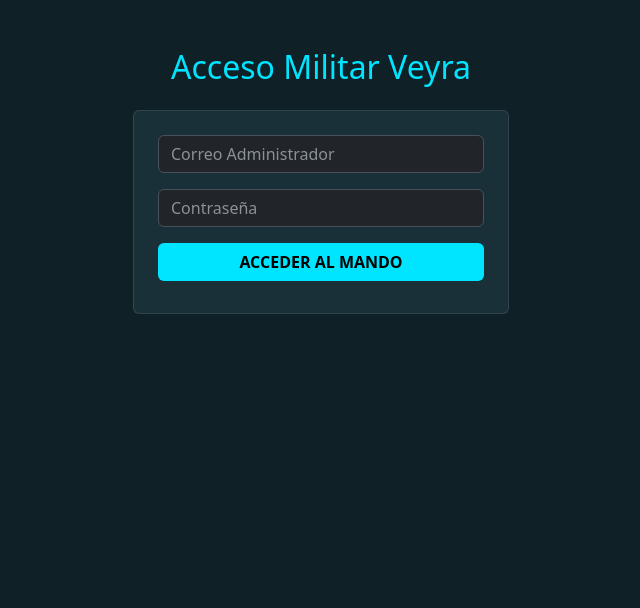
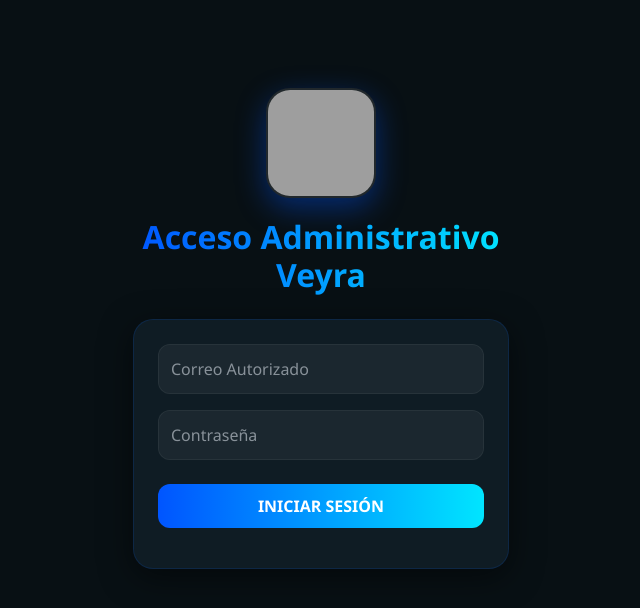
Before and after one commit to leoniball/veyra_backend, a Flask app: page /backoffice in a window 1280 px wide. Shown: the top 608 px of the page, without its empty margins (319-959 px from the left). Run offline with Flask 3, Linux system fonts and the light colour scheme; grey boxes are pictures that could not be loaded.

Commit message:
fix: compatibilidad estandar de css para renderizado de fuentes

```diff
--- a/templates/admin_dashboard.html
+++ b/templates/admin_dashboard.html
@@ -2,48 +2,123 @@
 <html lang="es" data-bs-theme="dark">
 <head>
     <meta charset="UTF-8">
-    <title>Veyra Money | Mando Central</title>
+    <title>Veyra Money | Administrativo</title>
     <link href="https://cdn.jsdelivr.net/npm/bootstrap@5.3.0/dist/css/bootstrap.min.css" rel="stylesheet">
     <style>
-        body { background-color: #102027; }
-        .card { background-color: #1A3039; border: 1px solid rgba(255,255,255,0.1); }
-        .text-cyan { color: #00E5FF; }
-        .btn-cyan { background-color: #00E5FF; color: black; font-weight: bold; }
+        body {
+            background-color: #081014;
+            font-family: 'Segoe UI', system-ui, sans-serif;
+        }
+        .card {
+            background-color: #0f1c24;
+            border: 1px solid rgba(0, 102, 255, 0.15);
+            box-shadow: 0 8px 32px rgba(0, 0, 0, 0.5);
+            border-radius: 20px;
+        }
+        .text-gradient {
+    background: linear-gradient(90deg, #0055ff, #00E5FF);
+    -webkit-background-clip: text;
+    background-clip: text;
+    -webkit-text-fill-color: transparent;
+    font-weight: 900;
+}
+        .btn-veyra {
+            background: linear-gradient(90deg, #0055ff, #00E5FF);
+            color: white;
+            font-weight: bold;
+            border: none;
+            transition: 0.3s;
+            border-radius: 12px;
+            padding: 10px;
+        }
+        .btn-veyra:hover {
+            box-shadow: 0 0 15px rgba(0, 229, 255, 0.5);
+            color: white;
+        }
         button:disabled { opacity: 0.6; cursor: not-allowed; }
+
+        .logo-container {
+            width: 110px;
+            height: 110px;
+            margin: 0 auto 20px;
+            border-radius: 24px;
+            overflow: hidden;
+            box-shadow: 0 10px 30px rgba(0, 85, 255, 0.4);
+            border: 2px solid rgba(255,255,255,0.1);
+        }
+        .logo-container img {
+            width: 100%;
+            height: 100%;
+            object-fit: cover;
+        }
+
+        .nav-tabs { border-bottom: 1px solid rgba(255,255,255,0.1); }
+        .nav-tabs .nav-link { color: rgba(255,255,255,0.6); border: none; }
+        .nav-tabs .nav-link:hover { color: white; }
+        .nav-tabs .nav-link.active {
+            background-color: transparent !important;
+            border-bottom: 3px solid #00E5FF;
+            color: #00E5FF !important;
+            font-weight: bold;
+        }
+
+        .form-control {
+            background-color: rgba(255,255,255,0.05) !important;
+            border: 1px solid rgba(255,255,255,0.1);
+            color: white !important;
+            border-radius: 12px;
+            padding: 12px;
+        }
+        .form-control:focus {
+            box-shadow: 0 0 0 0.25rem rgba(0, 229, 255, 0.25);
+            border-color: #00E5FF;
+        }
     </style>
 </head>
 <body>
     <!-- PANTALLA DE LOGIN -->
-    <div class="container mt-5" id="login-section" style="max-width: 400px;">
-        <h2 class="mb-4 text-cyan text-center">Acceso Militar Veyra</h2>
+    <div class="container mt-5" id="login-section" style="max-width: 400px; padding-top: 5vh;">
+        <!-- CONTENEDOR DEL LOGO -->
+        <div class="logo-container">
+            <!-- AQUÍ VA LA RUTA DE TU IMAGEN -->
+            <img src="/static/logo_veyra.jpg" alt="Logo Veyra">
+        </div>
+
+        <h2 class="mb-4 text-gradient text-center">Acceso Administrativo Veyra</h2>
+
         <div class="card p-4">
-            <input type="email" id="email" class="form-control mb-3 bg-dark text-white" placeholder="Correo Administrador">
-            <input type="password" id="password" class="form-control mb-3 bg-dark text-white" placeholder="Contraseña">
-            <button class="btn btn-cyan w-100" onclick="login(this)" id="btnLogin">ACCEDER AL MANDO</button>
-            <div id="login-error" class="text-danger mt-2 text-center"></div>
+            <input type="email" id="email" class="form-control mb-3" placeholder="Correo Autorizado">
+            <input type="password" id="password" class="form-control mb-4" placeholder="Contraseña">
+            <button class="btn btn-veyra w-100" onclick="login(this)" id="btnLogin">INICIAR SESIÓN</button>
+            <div id="login-error" class="text-danger mt-3 text-center fw-bold"></div>
         </div>
     </div>
 
     <!-- PANEL PRINCIPAL -->
     <div class="container mt-5 d-none" id="dashboard-section">
-        <div class="d-flex justify-content-between align-items-center mb-4">
-            <h2 class="text-cyan">Centro de Auditoría</h2>
-            <button class="btn btn-outline-danger btn-sm" onclick="logout()">Cerrar Sesión</button>
+        <div class="d-flex justify-content-between align-items-center mb-4 bg-dark p-3 rounded-4" style="background-color: #0f1c24 !important; border: 1px solid rgba(0, 102, 255, 0.15);">
+            <div class="d-flex align-items-center gap-3">
+                <div style="width: 50px; height: 50px; border-radius: 12px; overflow: hidden;">
+                    <img src="/static/logo_veyra.jpg" alt="Logo" style="width: 100%; height: 100%; object-fit: cover;">
+                </div>
+                <h2 class="text-gradient mb-0">Centro de Auditoría</h2>
+            </div>
+            <button class="btn btn-outline-danger btn-sm rounded-3 px-3" onclick="logout()">Cerrar Sesión</button>
         </div>
 
-        <ul class="nav nav-tabs" id="myTab" role="tablist">
+        <ul class="nav nav-tabs mb-4" id="myTab" role="tablist">
           <li class="nav-item" role="presentation">
-            <button class="nav-link active text-white bg-transparent" id="kyc-tab" data-bs-toggle="tab" data-bs-target="#kyc" type="button">1. Auditoría KYC</button>
+            <button class="nav-link active" id="kyc-tab" data-bs-toggle="tab" data-bs-target="#kyc" type="button">1. Auditoría KYC</button>
           </li>
           <li class="nav-item" role="presentation">
-            <button class="nav-link text-white bg-transparent" id="pagos-tab" data-bs-toggle="tab" data-bs-target="#pagos" type="button">2. Liquidación</button>
+            <button class="nav-link" id="pagos-tab" data-bs-toggle="tab" data-bs-target="#pagos" type="button">2. Liquidación</button>
           </li>
           <li class="nav-item" role="presentation">
-            <button class="nav-link text-white bg-transparent" id="morosidad-tab" data-bs-toggle="tab" data-bs-target="#morosidad" type="button">3. Morosidad</button>
+            <button class="nav-link" id="morosidad-tab" data-bs-toggle="tab" data-bs-target="#morosidad" type="button">3. Morosidad</button>
           </li>
         </ul>
 
-        <div class="tab-content mt-4" id="myTabContent">
+        <div class="tab-content" id="myTabContent">
           <!-- PESTAÑA KYC -->
           <div class="tab-pane fade show active" id="kyc" role="tabpanel">
             <div id="kyc-list" class="row"></div>
@@ -54,9 +129,12 @@
           </div>
           <!-- PESTAÑA MOROSIDAD -->
           <div class="tab-pane fade" id="morosidad" role="tabpanel">
-            <div class="d-flex justify-content-between align-items-center mb-3">
-                <h5 class="text-white">Préstamos Vencidos (Tardíos)</h5>
-                <button class="btn btn-danger btn-sm" onclick="aplicarPenalidad(this)">Aplicar Penalidad (10%) a Todos</button>
+            <div class="d-flex justify-content-between align-items-center mb-4 bg-danger bg-opacity-10 p-3 rounded-4 border border-danger border-opacity-25">
+                <div>
+                    <h5 class="text-white mb-1">Préstamos Vencidos (Tardíos)</h5>
+                    <p class="text-white-50 mb-0 small">Se aplicará un cargo automático por mora a los usuarios listados.</p>
+                </div>
+                <button class="btn btn-danger btn-sm rounded-3 fw-bold px-3 py-2" onclick="aplicarPenalidad(this)">Aplicar Penalidad (10%) a Todos</button>
             </div>
             <div id="morosidad-list" class="row"></div>
           </div>
@@ -92,13 +170,13 @@
                     localStorage.setItem('admin_token', data.token);
                     showDashboard();
                 } else {
-                    document.getElementById('login-error').innerText = data.error || 'Acceso denegado.';
+                    document.getElementById('login-error').innerText = data.error || 'Acceso denegado. No tienes permisos.';
                 }
             } catch (e) {
-                document.getElementById('login-error').innerText = 'Error de conexión.';
+                document.getElementById('login-error').innerText = 'Error de conexión con el servidor.';
             } finally {
                 btn.disabled = false;
-                btn.innerText = "ACCEDER AL MANDO";
+                btn.innerText = "INICIAR SESIÓN";
             }
         }
 
@@ -107,6 +185,7 @@
             document.getElementById('dashboard-section').classList.add('d-none');
             document.getElementById('login-section').classList.remove('d-none');
             document.getElementById('password').value = '';
+            document.getElementById('login-error').innerText = '';
         }
 
         function showDashboard() {
@@ -131,21 +210,21 @@
 
         function renderKyc(users) {
             const container = document.getElementById('kyc-list');
-            if(!users || users.length === 0) { container.innerHTML = '<p class="text-white-50">No hay perfiles pendientes de auditoría.</p>'; return; }
+            if(!users || users.length === 0) { container.innerHTML = '<div class="col-12 text-center py-5"><h5 class="text-white-50">No hay perfiles pendientes de auditoría.</h5></div>'; return; }
 
             container.innerHTML = users.map(user => `
                 <div class="col-md-6 mb-4">
-                    <div class="card p-3">
-                        <h5>${user.name} ${user.lastName}</h5>
-                        <p class="mb-1 text-white-50">Cédula: ${user.documentId} | Telf: ${user.phone1}</p>
-                        <div class="d-flex gap-2 my-3">
-                            <a href="${user.cedula_front_url}" target="_blank" class="btn btn-sm btn-outline-info">Ver Cédula</a>
-                            <a href="${user.selfie_url}" target="_blank" class="btn btn-sm btn-outline-info">Ver Selfie</a>
-                            <a href="${user.rif_url}" target="_blank" class="btn btn-sm btn-outline-info">Ver RIF</a>
+                    <div class="card p-4 h-100">
+                        <h5 class="text-white mb-1">${user.name} ${user.lastName}</h5>
+                        <p class="mb-3 text-white-50 small">Cédula: ${user.documentId} | Telf: ${user.phone1}</p>
+                        <div class="d-flex gap-2 mb-4">
+                            <a href="${user.cedula_front_url}" target="_blank" class="btn btn-sm btn-outline-info flex-fill rounded-3">Ver Cédula</a>
+                            <a href="${user.selfie_url}" target="_blank" class="btn btn-sm btn-outline-info flex-fill rounded-3">Ver Selfie</a>
+                            <a href="${user.rif_url}" target="_blank" class="btn btn-sm btn-outline-info flex-fill rounded-3">Ver RIF</a>
                         </div>
-                        <div class="d-flex gap-2">
-                            <button class="btn btn-danger w-50" onclick="actionKyc('${user.id}', 'reject', this)">RECHAZAR</button>
-                            <button class="btn btn-success w-50" onclick="actionKyc('${user.id}', 'approve', this)">APROBAR</button>
+                        <div class="d-flex gap-2 mt-auto">
+                            <button class="btn btn-danger flex-fill rounded-3 fw-bold" onclick="actionKyc('${user.id}', 'reject', this)">RECHAZAR</button>
+                            <button class="btn btn-success flex-fill rounded-3 fw-bold" onclick="actionKyc('${user.id}', 'approve', this)">APROBAR</button>
                         </div>
                     </div>
                 </div>
@@ -154,20 +233,24 @@
 
         function renderPayments(payments) {
             const container = document.getElementById('pagos-list');
-            if(!payments || payments.length === 0) { container.innerHTML = '<p class="text-white-50">No hay pagos reportados.</p>'; return; }
+            if(!payments || payments.length === 0) { container.innerHTML = '<div class="col-12 text-center py-5"><h5 class="text-white-50">No hay pagos reportados pendientes.</h5></div>'; return; }
 
             container.innerHTML = payments.map(item => `
                 <div class="col-md-6 mb-4">
-                    <div class="card p-3">
-                        <h5>Pago de ${item.user.name}</h5>
-                        <h4 class="text-warning">Monto a Liquidar: $${item.payment.amount}</h4>
-                        <p class="mb-1 text-white-50">Método: ${item.payment.method} | Ref: ${item.payment.reference}</p>
-                        <div class="my-3">
-                            <a href="${item.payment.receipt_url}" target="_blank" class="btn btn-sm btn-outline-info w-100">Ver Recibo (S3)</a>
+                    <div class="card p-4 h-100">
+                        <h6 class="text-white-50 mb-1">Reporte de pago</h6>
+                        <h5 class="text-white mb-3">${item.user.name}</h5>
+                        <div class="bg-dark p-3 rounded-3 mb-3 border border-secondary border-opacity-25">
+                            <h3 class="text-info mb-0 text-center">$${item.payment.amount}</h3>
                         </div>
-                        <div class="d-flex gap-2">
-                            <button class="btn btn-danger w-50" onclick="actionPayment('${item.payment.id}', 'reject', this)">FALSO</button>
-                            <button class="btn btn-success w-50" onclick="actionPayment('${item.payment.id}', 'approve', this)">LIQUIDAR</button>
+                        <p class="mb-1 text-white-50 small">Método: <span class="text-white">${item.payment.method}</span></p>
+                        <p class="mb-3 text-white-50 small">Referencia: <span class="text-white">${item.payment.reference}</span></p>
+                        <div class="mb-4">
+                            <a href="${item.payment.receipt_url}" target="_blank" class="btn btn-sm btn-outline-info w-100 rounded-3">Ver Comprobante Adjunto</a>
+                        </div>
+                        <div class="d-flex gap-2 mt-auto">
+                            <button class="btn btn-danger flex-fill rounded-3 fw-bold" onclick="actionPayment('${item.payment.id}', 'reject', this)">RECHAZAR</button>
+                            <button class="btn btn-success flex-fill rounded-3 fw-bold" onclick="actionPayment('${item.payment.id}', 'approve', this)">LIQUIDAR PAGO</button>
                         </div>
                     </div>
                 </div>
@@ -176,22 +259,22 @@
 
         function renderMorosidad(loans) {
             const container = document.getElementById('morosidad-list');
-            if(!loans || loans.length === 0) { container.innerHTML = '<p class="text-white-50">Sistema sano. No hay deudas vencidas.</p>'; return; }
+            if(!loans || loans.length === 0) { container.innerHTML = '<div class="col-12 text-center py-5"><h5 class="text-white-50">Sistema sano. No hay deudas vencidas actualmente.</h5></div>'; return; }
 
             container.innerHTML = loans.map(loan => `
                 <div class="col-md-4 mb-4">
-                    <div class="card p-3 border border-danger">
-                        <h5 class="text-danger">ID de Préstamo:</h5>
-                        <p class="text-white-50" style="font-size: 0.75rem;">${loan.id}</p>
-                        <h3 class="text-white mt-2">Deuda: $${loan.amount}</h3>
-                        <p class="mb-0 text-white-50">Venció el: ${new Date(loan.due_date).toLocaleDateString()}</p>
+                    <div class="card p-4 border border-danger border-opacity-50 h-100">
+                        <h6 class="text-danger mb-1">Préstamo Vencido</h6>
+                        <p class="text-white-50 mb-3" style="font-size: 0.70rem; word-break: break-all;">ID: ${loan.id}</p>
+                        <h2 class="text-white mb-1">$${loan.amount}</h2>
+                        <p class="mb-0 text-danger small fw-bold">Venció el: ${new Date(loan.due_date).toLocaleDateString()}</p>
                     </div>
                 </div>
             `).join('');
         }
 
         async function actionKyc(id, action, btn) {
-            if(!confirm(`¿Estás seguro de ${action === 'approve' ? 'APROBAR' : 'RECHAZAR'} este perfil?`)) return;
+            if(!confirm(`¿Confirmas que deseas ${action === 'approve' ? 'APROBAR' : 'RECHAZAR'} a este usuario?`)) return;
             btn.disabled = true;
             btn.innerText = "Procesando...";
 
@@ -208,7 +291,7 @@
         }
 
         async function actionPayment(id, action, btn) {
-            if(!confirm(`¿Estás seguro de ${action === 'approve' ? 'LIQUIDAR' : 'RECHAZAR'} este pago?`)) return;
+            if(!confirm(`¿Confirmas que deseas ${action === 'approve' ? 'LIQUIDAR' : 'RECHAZAR'} este reporte de pago?`)) return;
             btn.disabled = true;
             btn.innerText = "Procesando...";
 
@@ -225,7 +308,7 @@
         }
 
         async function aplicarPenalidad(btn) {
-            if(!confirm('¿Estás seguro de castigar con 10% de mora a TODOS los préstamos vencidos mostrados abajo?')) return;
+            if(!confirm('ATENCIÓN: Esto aplicará un 10% de recargo matemático a todos los préstamos vencidos en esta lista. ¿Proceder?')) return;
             btn.disabled = true;
             btn.innerText = "Aplicando castigo...";
 
```
